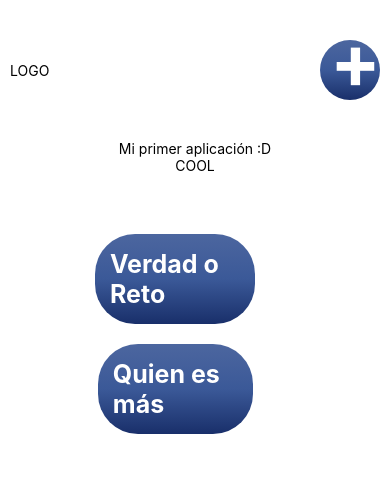
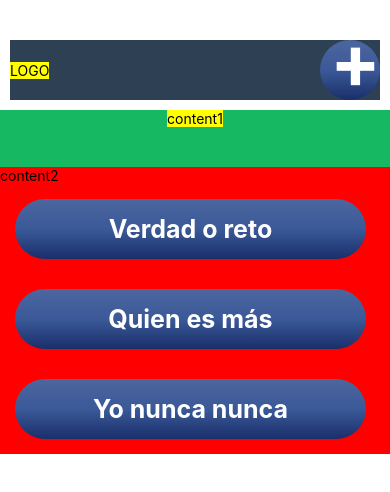
Before and after one commit to MiguelOlave/AlicoSoft, a React Native app in the folder BoozeBear/: screen / in a window 390 px wide. Shown: the top 492 px of the page. Built offline with nearby package versions, Linux system fonts and the light colour scheme.

Commit message:
Adición de VoR, QuienEsMas y YoNunca Btn

```diff
--- a/BoozeBear/App.js
+++ b/BoozeBear/App.js
@@ -1,6 +1,6 @@
 import { StatusBar } from 'expo-status-bar';
 import { StyleSheet, Text, View } from 'react-native';
-import Agregar from './Componentes/Botones_Agregar';
+import Agregar from './Componentes/Btn_Agregar';
 import Btns_Categorias from './Componentes/Btn_Categorias';
 
 
@@ -16,8 +16,7 @@ export default function App() {
       </View>
 
       <View style={styles.container}>
-        <Text style={styles.Text} >Mi primer aplicación :D</Text>
-        <Text style={styles.Text} >COOL</Text>
+      <Text style={styles.Text} >content1</Text>
         <Btns_Categorias/>
         <StatusBar style="auto" />
 
@@ -32,12 +31,13 @@ export default function App() {
 const styles = StyleSheet.create({
   Text:{
 
-    backgroundColor: 'white',
+    backgroundColor: 'yellow',
   },
   container: {
     flexDirection: "column",
-    marginTop:40,
-    backgroundColor: '#fff',
+    marginTop:10,
+    width: '100%',
+    backgroundColor: '#17B862',
     alignItems: 'center',
     justifyContent: 'center',
   },
@@ -45,7 +45,7 @@ const styles = StyleSheet.create({
     flexDirection: "row",
     alignItems: "flex-start",
     marginTop:40,
-    backgroundColor: '#fff',
+    backgroundColor: '#2E4053',
     alignItems: 'center',
     justifyContent: "space-between",
     marginStart: 10,
--- a/BoozeBear/Componentes/Botones_Agregar.js
+++ b/BoozeBear/Componentes/Btn_Agregar.js
@@ -7,7 +7,6 @@ export default function Agregar(){
     return(
       <TouchableOpacity>
            <LinearGradient
-            // Button Linear Gradient
             colors={['#4c669f', '#3b5998', '#192f6a']}
             style={styles.button}>
             <Text style={styles.text}>+</Text>
--- a/BoozeBear/Componentes/Btn_Categorias.js
+++ b/BoozeBear/Componentes/Btn_Categorias.js
@@ -10,7 +10,7 @@ export default function Btns_Categorias(){
             // Button Linear Gradient
             colors={['#4c669f', '#3b5998', '#192f6a']}
             style={styles.button}>
-            <Text style={styles.text}>Verdad o Reto</Text>
+            <Text style={styles.text}>Verdad o reto</Text>
             </LinearGradient>
          </TouchableOpacity>
         );
@@ -27,10 +27,24 @@ function QuienEsMas(){
      </TouchableOpacity>
     );
 }
+function YoNuncaNunca(){
+    return(
+        <TouchableOpacity>
+        <LinearGradient
+        // Button Linear Gradient
+        colors={['#4c669f', '#3b5998', '#192f6a']}
+        style={styles.button}>
+        <Text style={styles.text}>Yo nunca nunca</Text>
+        </LinearGradient>
+     </TouchableOpacity>
+    );
+}
     return(
         <View style={styles.container}>
+            <Text style={styles.Text} >content2</Text>
             <VerdadoReto/>
             <QuienEsMas/>
+            <YoNuncaNunca/>
       </View>
     );
 }
@@ -40,18 +54,20 @@ const styles = StyleSheet.create({
       padding: 15,
       color: "#fff",
       fontSize: 25,
-      fontWeight: "bold"
+      fontWeight: "bold",
+      textAlign: 'center',
     },
     button:{
-        marginTop: 20,
-        width:"80%",
+        margin: 15,
+        width:"90%",
         borderRadius: 40,
     },
     container: {
+        border: "black",
+        borderWidth: 3,
         flexDirection: "column",
         marginTop:40,
-        backgroundColor: '#fff',
-        alignItems: 'center',
-        justifyContent: 'center',
+        backgroundColor: 'red',
+        width: '100%',
       },
   });
```
